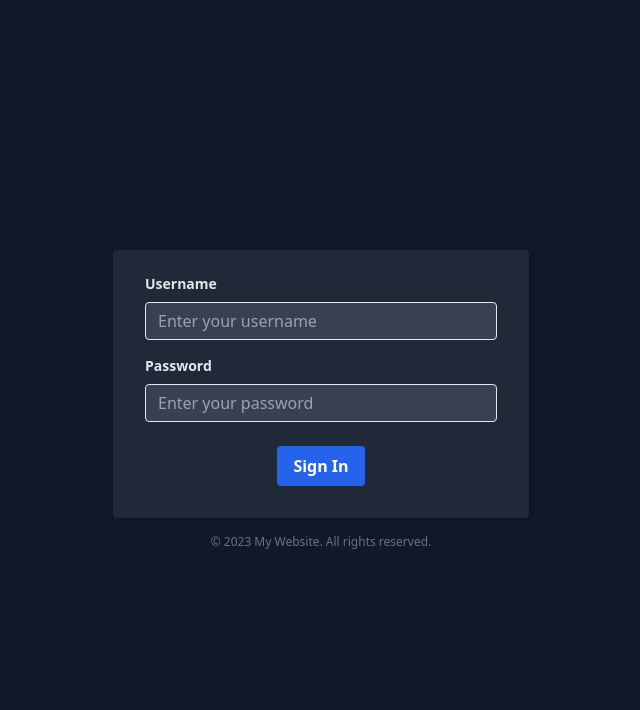
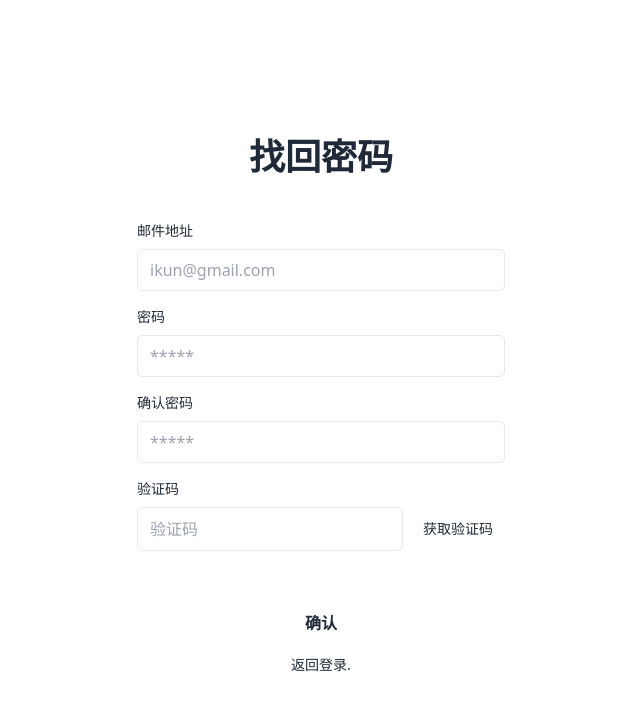
Before and after one commit to ff77645/chat-client, a React (Vite) app: page /forgot in a window 1280 px wide. Shown: the top 710 px of the page, without its empty margins (319-959 px from the left). Built offline with nearby package versions, Linux system fonts and the light colour scheme; no server answers.

Commit message:
修改密码完善

```diff
--- a/src/pages/Forgot.jsx
+++ b/src/pages/Forgot.jsx
@@ -1,49 +1,92 @@
 import {useNavigate} from 'react-router-dom'
+import {useState} from 'react'
+
 
 
 export default function Forgot(){
 
     const navigate = useNavigate()
+    const [email,setEmail] = useState('')
+    const [password,setPassword] = useState('')
+    const [confirmPassword,setConfirmPassword] = useState('')
+    const [verifyCode,setVerifyCode] = useState('')
+    const [countDown,setCountDown] = useState(0)
+
+    const handleConfirm = async ()=>{
+      // if(!email || !password) return alert('请输入账号密码')
+      // const res = await login({
+      //     username:email,
+      //     password
+      // })
+      // console.log({res});
+      // localStorage.setItem('userinfo',JSON.stringify(res))
+      // navigate('/chat')
+  }
+  const countDownTime = (num)=>{
+      setCountDown(num)
+      const t = setInterval(()=>{
+        setCountDown(num=>{
+          if(num <= 1) clearInterval(t)
+          return num - 1
+        })
+      },1000)
+
+  }
+
+  const sendVerifyCode = ()=>{
+    if(countDown) return
+    countDownTime(10)
+  }
 
     return (
-        <div className="flex flex-col items-center justify-center min-h-screen bg-gray-900">
-          <div className="w-full max-w-md px-4">
-            <form className="bg-gray-800 shadow-md rounded px-8 pt-6 pb-8 mb-4">
-              <div className="mb-4">
-                <label className="block text-gray-200 text-sm font-bold mb-2" htmlFor="username">
-                  Username
-                </label>
-                <input
-                  className="appearance-none bg-gray-700 border rounded w-full py-2 px-3 text-gray-200 leading-tight focus:outline-none focus:shadow-outline"
-                  id="username"
-                  type="text"
-                  placeholder="Enter your username"
-                />
+      <div className="flex justify-center items-center h-full">
+      <div className="flex flex-col p-6 rounded-md sm:max-w-md w-full h-full sm:h-auto sm:p-10 dark:dark:bg-gray-900 dark:dark:text-gray-100">
+          <div className="mb-8 text-center">
+              <h1 className="my-3 text-4xl font-bold">找回密码</h1>
+              {/* <p className="text-sm dark:dark:text-gray-400">登录访问您的帐户</p> */}
+          </div>
+          <form noValidate="" action="" className="space-y-12">
+              <div className="space-y-4">
+                  <div>
+                      <label htmlFor="email" className="block mb-2 text-sm">邮件地址</label>
+                      <input value={email} onChange={e=>setEmail(e.target.value)} type="email" name="email" id="email" placeholder="ikun@gmail.com" className="w-full px-3 py-2 border rounded-md dark:dark:border-gray-700 dark:dark:bg-gray-900 dark:dark:text-gray-100" />
+                  </div>
+                  <div>
+                      <div className="flex justify-start mb-2">
+                          <label htmlFor="password" className="text-sm">密码</label>
+                      </div>
+                      <input value={password} onChange={e=>setPassword(e.target.value)} type="password" name="password" id="password" placeholder="*****" className="w-full px-3 py-2 border rounded-md dark:dark:border-gray-700 dark:dark:bg-gray-900 dark:dark:text-gray-100" />
+                  </div>
+                  <div>
+                      <div className="flex justify-start mb-2">
+                          <label htmlFor="password" className="text-sm">确认密码</label>
+                      </div>
+                      <input value={confirmPassword} onChange={e=>setConfirmPassword(e.target.value)} type="password" name="password" id="password" placeholder="*****" className="w-full px-3 py-2 border rounded-md dark:dark:border-gray-700 dark:dark:bg-gray-900 dark:dark:text-gray-100" />
+                  </div>
+                  <div>
+                      <div className="flex justify-start mb-2">
+                          <label htmlFor="password" className="text-sm">验证码</label>
+                      </div>
+                      <div className="flex gap-2">
+                        <input value={verifyCode} onChange={e=>setVerifyCode(e.target.value)} type="text" placeholder="验证码" className="w-full px-3 py-2 border rounded-md dark:dark:border-gray-700 dark:dark:bg-gray-900 dark:dark:text-gray-100" />
+                        <button onClick={sendVerifyCode} type='button' className="px-3 py-3 text-sm whitespace-nowrap rounded-md dark:dark:bg-violet-400 dark:dark:text-gray-900">
+                          {
+                            countDown > 0 ? (countDown+'').padStart(2,0) : '获取验证码'
+                          }
+                        </button>
+                      </div>
+                  </div>
               </div>
-              <div className="mb-6">
-                <label className="block text-gray-200 text-sm font-bold mb-2" htmlFor="password">
-                  Password
-                </label>
-                <input
-                  className="appearance-none bg-gray-700 border rounded w-full py-2 px-3 text-gray-200 leading-tight focus:outline-none focus:shadow-outline"
-                  id="password"
-                  type="password"
-                  placeholder="Enter your password"
-                />
+              <div className="space-y-2">
+                  <div>
+                      <button onClick={handleConfirm} type="button" className="w-full px-8 py-3 font-semibold rounded-md dark:dark:bg-violet-400 dark:dark:text-gray-900">确认</button>
+                  </div>
+                  <p className="px-6 text-sm text-center dark:dark:text-gray-400">
+                      <a rel="noopener noreferrer" href="/login" className="hover:underline dark:dark:text-violet-400">返回登录</a>.
+                  </p>
               </div>
-              <div className="flex items-center justify-center">
-                <button
-                  className="bg-blue-600 hover:bg-blue-700 text-white font-bold py-2 px-4 rounded focus:outline-none focus:shadow-outline"
-                  type="button"
-                >
-                  Sign In
-                </button>
-              </div>
-            </form>
-            <p className="text-center text-gray-500 text-xs">
-              &copy; 2023 My Website. All rights reserved.
-            </p>
-          </div>
-        </div>
+          </form>
+      </div>
+  </div>
       )
 }
--- a/src/pages/Login.jsx
+++ b/src/pages/Login.jsx
@@ -11,7 +11,7 @@ export default function Login(){
     const handleLogin = async ()=>{
         if(!email || !password) return alert('请输入账号密码')
         const res = await login({
-            username:email,
+            email:email,
             password
         })
         console.log({res});
--- a/src/pages/Register.jsx
+++ b/src/pages/Register.jsx
@@ -13,7 +13,7 @@ export default function Login(){
       if(!email ||!password) return alert('请输入账号密码')
       if(password !== passwordConfirm) return alert('两次密码不一致')
       await register({
-        username:email,
+        email:email,
         password
       })
       alert('注册成功');
```
Lines whose indentation alone changed are shown as unchanged.
